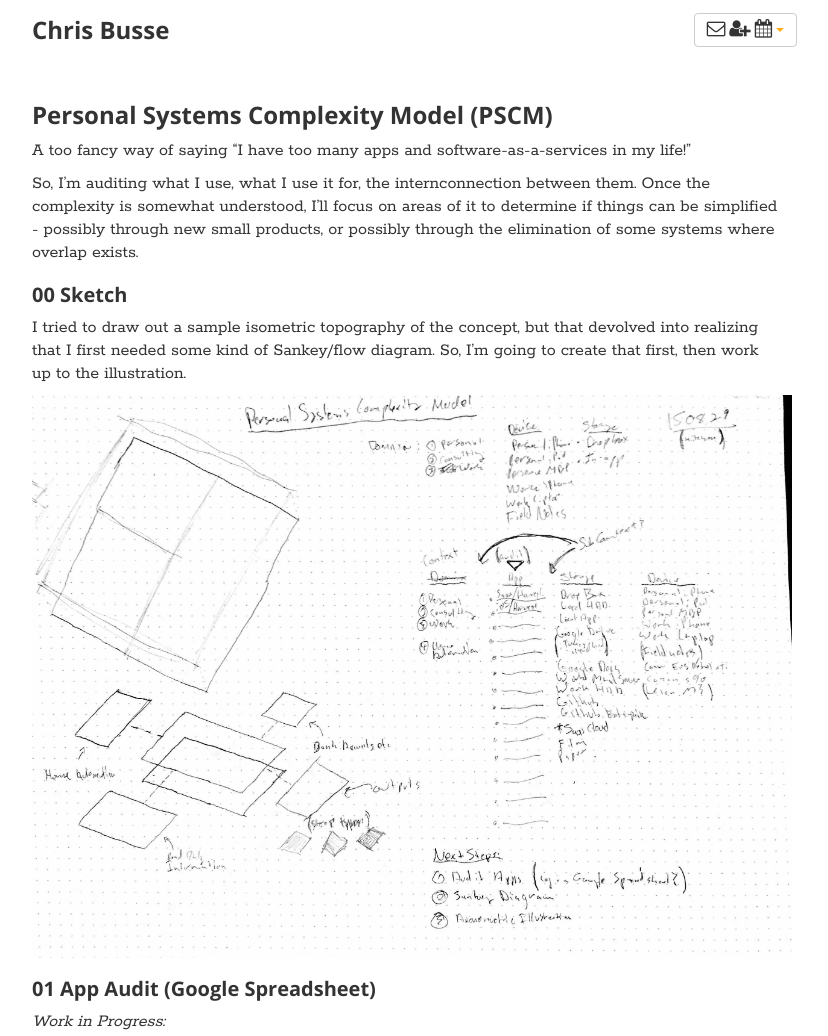
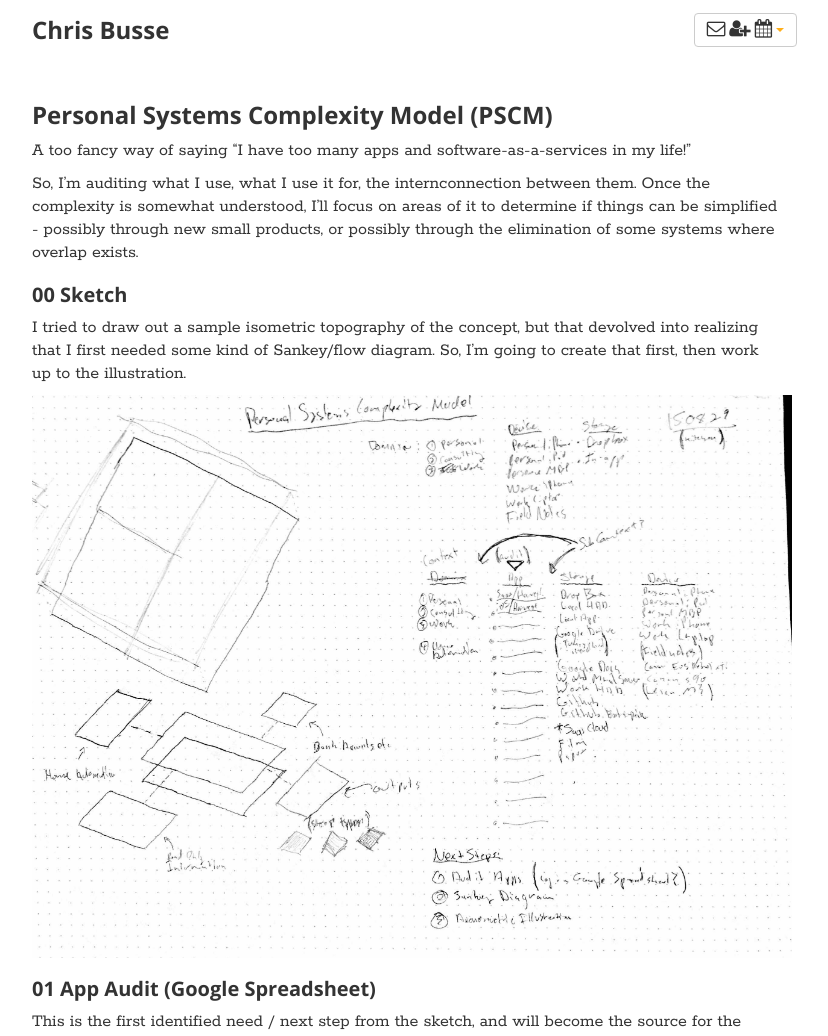
Before and after one commit to busse/site, a Jekyll site: the page built from research/personal-systems-complexity-model.md, in a window 1280 px wide. Shown: the top 1036 px of the page, without its empty margins (233-1061 px from the left). Built offline with Jekyll 4.4.1, drawn with Linux system fonts in a browser that asks for light colours; nearby versions of some CDN libraries; some of the changed text lies outside the part shown.

Commit message:
page edit

```diff
--- a/research/personal-systems-complexity-model.md
+++ b/research/personal-systems-complexity-model.md
@@ -15,6 +15,7 @@ I tried to draw out a sample isometric topography of the concept, but that devol
 <img src="/images/pscm01.jpg" style="width:760px;">
 
 ## 01 App Audit (Google Spreadsheet)
+This is the first identified need / next step from the sketch, and will become the source for the Sankey/flow diagram.
 
 _Work in Progress:_
 
```
